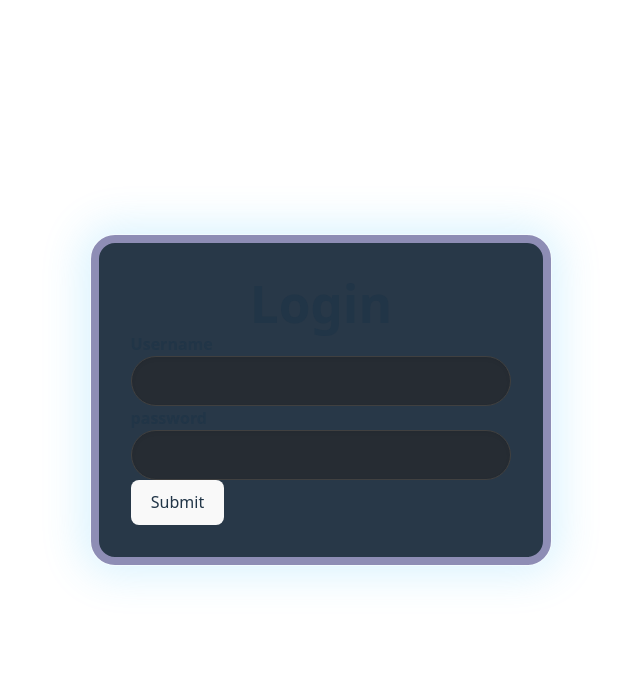
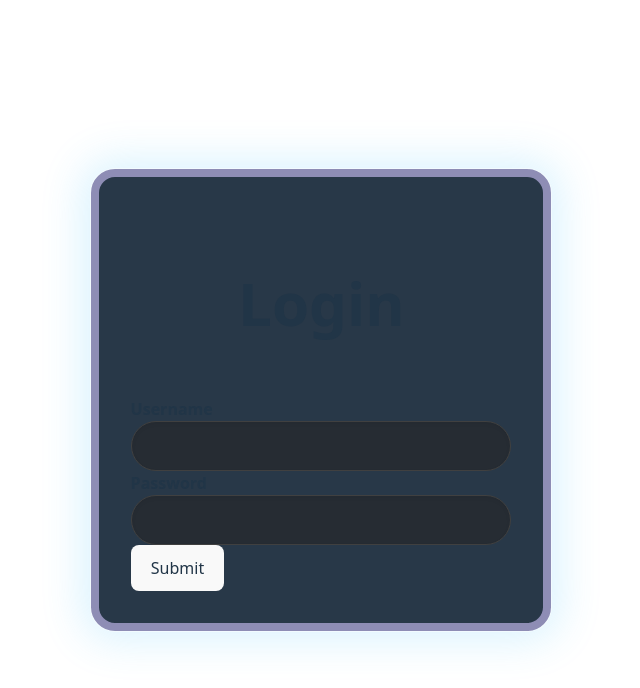
Before and after one commit to ethancha0/productivity-manager, a React (Vite) app: page /login in a window 1280 px wide. Shown: the top 688 px of the page, without its empty margins (319-959 px from the left). Built offline with nearby package versions, Linux system fonts and the light colour scheme; no server answers.

Commit message:
added placeholder for statbreakdown and adjusted dashboard layout

```diff
--- a/package.json
+++ b/package.json
@@ -18,6 +18,7 @@
     "@fullcalendar/react": "^6.1.19",
     "@fullcalendar/timegrid": "^6.1.19",
     "ical.js": "^1.5.0",
+    "motion": "^12.23.24",
     "react": "^19.1.1",
     "react-countdown": "^2.3.6",
     "react-dom": "^19.1.1",
--- /dev/null
+++ b/src/Animations/BlurText.tsx
@@ -0,0 +1,103 @@
+import { motion } from 'motion/react';
+import { useEffect, useRef, useState, useMemo } from 'react';
+
+const buildKeyframes = (from, steps) => {
+  const keys = new Set([...Object.keys(from), ...steps.flatMap(s => Object.keys(s))]);
+
+  const keyframes = {};
+  keys.forEach(k => {
+    keyframes[k] = [from[k], ...steps.map(s => s[k])];
+  });
+  return keyframes;
+};
+
+const BlurText = ({
+  text = '',
+  delay = 200,
+  className = '',
+  animateBy = 'words',
+  direction = 'top',
+  threshold = 0.1,
+  rootMargin = '0px',
+  animationFrom,
+  animationTo,
+  easing = t => t,
+  onAnimationComplete,
+  stepDuration = 0.35
+}) => {
+  const elements = animateBy === 'words' ? text.split(' ') : text.split('');
+  const [inView, setInView] = useState(false);
+  const ref = useRef(null);
+
+  useEffect(() => {
+    if (!ref.current) return;
+    const observer = new IntersectionObserver(
+      ([entry]) => {
+        if (entry.isIntersecting) {
+          setInView(true);
+          observer.unobserve(ref.current);
+        }
+      },
+      { threshold, rootMargin }
+    );
+    observer.observe(ref.current);
+    return () => observer.disconnect();
+    // eslint-disable-next-line react-hooks/exhaustive-deps
+  }, [threshold, rootMargin]);
+
+  const defaultFrom = useMemo(
+    () =>
+      direction === 'top' ? { filter: 'blur(10px)', opacity: 0, y: -50 } : { filter: 'blur(10px)', opacity: 0, y: 50 },
+    [direction]
+  );
+
+  const defaultTo = useMemo(
+    () => [
+      {
+        filter: 'blur(5px)',
+        opacity: 0.5,
+        y: direction === 'top' ? 5 : -5
+      },
+      { filter: 'blur(0px)', opacity: 1, y: 0 }
+    ],
+    [direction]
+  );
+
+  const fromSnapshot = animationFrom ?? defaultFrom;
+  const toSnapshots = animationTo ?? defaultTo;
+
+  const stepCount = toSnapshots.length + 1;
+  const totalDuration = stepDuration * (stepCount - 1);
+  const times = Array.from({ length: stepCount }, (_, i) => (stepCount === 1 ? 0 : i / (stepCount - 1)));
+
+  return (
+    <p ref={ref} className={className} style={{ display: 'flex', flexWrap: 'wrap' }}>
+      {elements.map((segment, index) => {
+        const animateKeyframes = buildKeyframes(fromSnapshot, toSnapshots);
+
+        const spanTransition = {
+          duration: totalDuration,
+          times,
+          delay: (index * delay) / 1000
+        };
+        spanTransition.ease = easing;
+
+        return (
+          <motion.span
+            className="inline-block will-change-[transform,filter,opacity]"
+            key={index}
+            initial={fromSnapshot}
+            animate={inView ? animateKeyframes : fromSnapshot}
+            transition={spanTransition}
+            onAnimationComplete={index === elements.length - 1 ? onAnimationComplete : undefined}
+          >
+            {segment === ' ' ? '\u00A0' : segment}
+            {animateBy === 'words' && index < elements.length - 1 && '\u00A0'}
+          </motion.span>
+        );
+      })}
+    </p>
+  );
+};
+
+export default BlurText;
--- a/src/CreateAccount/CreateAccount.tsx
+++ b/src/CreateAccount/CreateAccount.tsx
@@ -1,5 +1,6 @@
 import {useState} from 'react';
 import { useNavigate, Link } from "react-router-dom";
+import BlurText from "../Animations/BlurText";
 
 import Spinner from "../Animations/Spinner"
 
@@ -71,9 +72,13 @@ function CreateAccount(){
     rounded-3xl
     hover:ring-2 hover:ring-sky-300/35 hover:shadow-[0_0_30px_8px_rgba(56,189,248,.18)]
     transition">
-            <h1 className="p-16">
-                Create Account
-            </h1>
+            <BlurText
+                text="Create Account"
+                delay={150}
+                animateBy="words"
+                direction="top"
+                className="text-6xl p-16"
+                />
             <p>
                 Already have an account? <Link to="/login" >Sign in</Link>
             </p>
--- a/src/Dashboard/Dashboard.tsx
+++ b/src/Dashboard/Dashboard.tsx
@@ -2,26 +2,34 @@ import Calendar from "./Calendar"
 import HabitTracker from "./HabitTracker"
 import Timer from "./Timer"
 import Stopwatch from "./Stopwatch"
+import exStats from "../assets/ex-statbreakdown.png"
 
 function Dashboard(){
 
     return(
         <div className="min-h-screen flex md:flex-row border border-8  border-[#8e8db5]  bg-[#283848] backdrop-blur ring-1 ring-white/25
         shadow-[0_0_0_1px_rgba(255,255,255,.25),0_0_40px_10px_rgba(56,189,248,.18)]
-        rounded-3xl p-2 m-32
+        rounded-3xl p-8 m-32
         hover:ring-2 hover:ring-sky-300/35 hover:shadow-[0_0_30px_8px_rgba(56,189,248,.18)]
         transition">
 
-            {/* Left column*/}
-            <div className="mx-auto max-w-6xl flex flex-col">
+            {/* Left column - Calendar */}
+            <div className="flex-1 max-w-4xl">
                 <Calendar/>
             </div>
-            {/* Right column */}
-            <aside className = "w-full md:w-80 flex flex-col gap-6">
-                <Timer/>
+
+            {/* Right column - Timer with image below, Stopwatch to the right */}
+            <div className="flex flex-row gap-8 ml-8">
+                <div className="flex flex-col gap-4" >
+                    <Timer/>
+                    <img src={exStats} className=" flex md:flex-row border border-2  border-[#8e8db5]  bg-[#283848] backdrop-blur ring-1 ring-white/25
+        shadow-[0_0_0_1px_rgba(255,255,255,.25),0_0_40px_10px_rgba(56,189,248,.18)]
+        rounded-3xl h-52 p-2
+        hover:ring-2 hover:ring-sky-300/35 hover:shadow-[0_0_30px_8px_rgba(56,189,248,.18)]
+        transition"/>
+                </div>
                 <Stopwatch/>
-                <HabitTracker/>
-            </aside>
+            </div>
 
 
         </div>
--- a/src/Dashboard/Stopwatch.tsx
+++ b/src/Dashboard/Stopwatch.tsx
@@ -26,7 +26,12 @@ export default function Stopwatch() {
   };
 
   return (
-    <div className="flex flex-col items-center gap-2 pt-0">
+
+    <div className="flex flex-col items-center gap-2 pt-0 p-4 justify-center items-center m-6  font-semibold border border-2  border-[#8e8db5]  bg-[#283848] backdrop-blur ring-1 ring-white/25 shadow-[0_0_0_1px_rgba(255,255,255,.25),0_0_40px_10px_rgba(56,189,248,.18)]
+    rounded-3xl
+    hover:ring-2 hover:ring-sky-300/35 hover:shadow-[0_0_30px_8px_rgba(56,189,248,.18)]
+    transition">
+      <h2 className="">Stopwatch</h2>
       <div className="font-mono text-5xl text-orange-600 tabular-nums">
         {String(minutes).padStart(2, "0")}:{String(seconds).padStart(2, "0")}
       </div>
--- a/src/Dashboard/Timer.tsx
+++ b/src/Dashboard/Timer.tsx
@@ -73,7 +73,7 @@ export default function Pomodoro() {
         <form onSubmit ={sendUserFeedback} className={styles.feedback}>
         <textarea
             className = {`font-mono rounded-xl size-30 h-20 w-full max-w-md border border-purple-400/30
-            shadow-lg shadow-purple-500/10 p-5`}
+            shadow-lg shadow-purple-500/10 p-11`}
             value={intervalFeedback}
             placeholder="What did you accomplish?"
             onChange = {(e) => setIntervalFeedback(e.target.value)}
--- /dev/null
+++ b/src/Dashboard/TimerStats.tsx
@@ -0,0 +1,9 @@
+
+
+function TimerStats(){
+
+
+
+}
+
+export default TimerStats()
--- a/src/Login/Login.tsx
+++ b/src/Login/Login.tsx
@@ -4,6 +4,7 @@ import {useState} from 'react'
 import {API} from "../api"
 import {useNavigate} from "react-router-dom"
 import Spinner from '../Animations/Spinner'
+import Blur from '../Animations/BlurText'
 
 
 function Login(){
@@ -66,7 +67,13 @@ function Login(){
       rounded-3xl p-8 m-32
       hover:ring-2 hover:ring-sky-300/35 hover:shadow-[0_0_30px_8px_rgba(56,189,248,.18)]
       transition">
-              <h1>Login</h1>
+               <Blur
+                text="Login"
+                delay={150}
+                animateBy="words"
+                direction="top"
+                className="text-6xl p-16"
+                />
           <form onSubmit = {handleSubmit} >
               <p>Username</p>
               <input
@@ -76,7 +83,7 @@ function Login(){
               onChange = {(e) => setUserName(e.target.value)}
               ></input>
 
-              <p>password</p>
+              <p>Password</p>
               <input
               className="w-full rounded-full border border-neutral-700 bg-neutral-800/60 px-5 py-3 shadow-inner placeholder-neutral-400 focus:outline-none focus:ring-2"
               type="password"
```
Also changed, not shown: src/assets/ex-statbreakdown.png (added), 1 other file (tests, documents, lock files or other folders).
